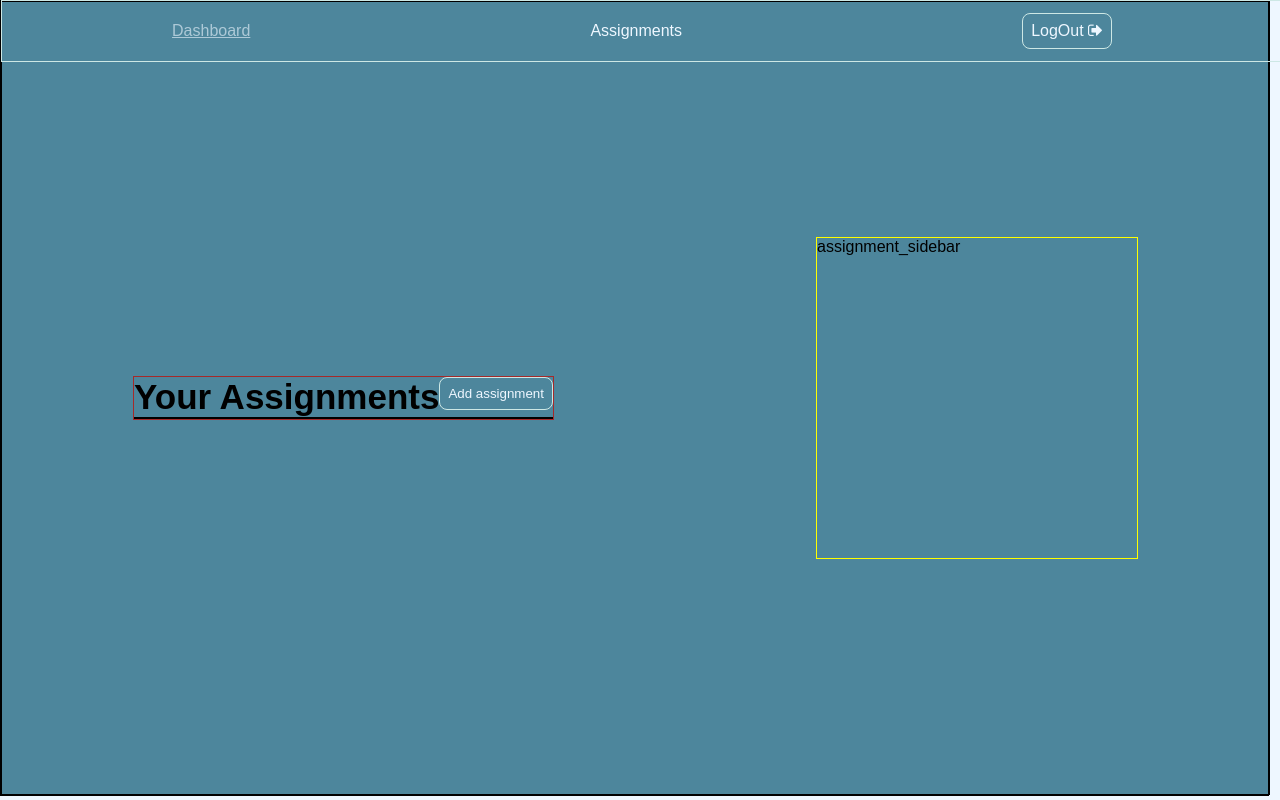
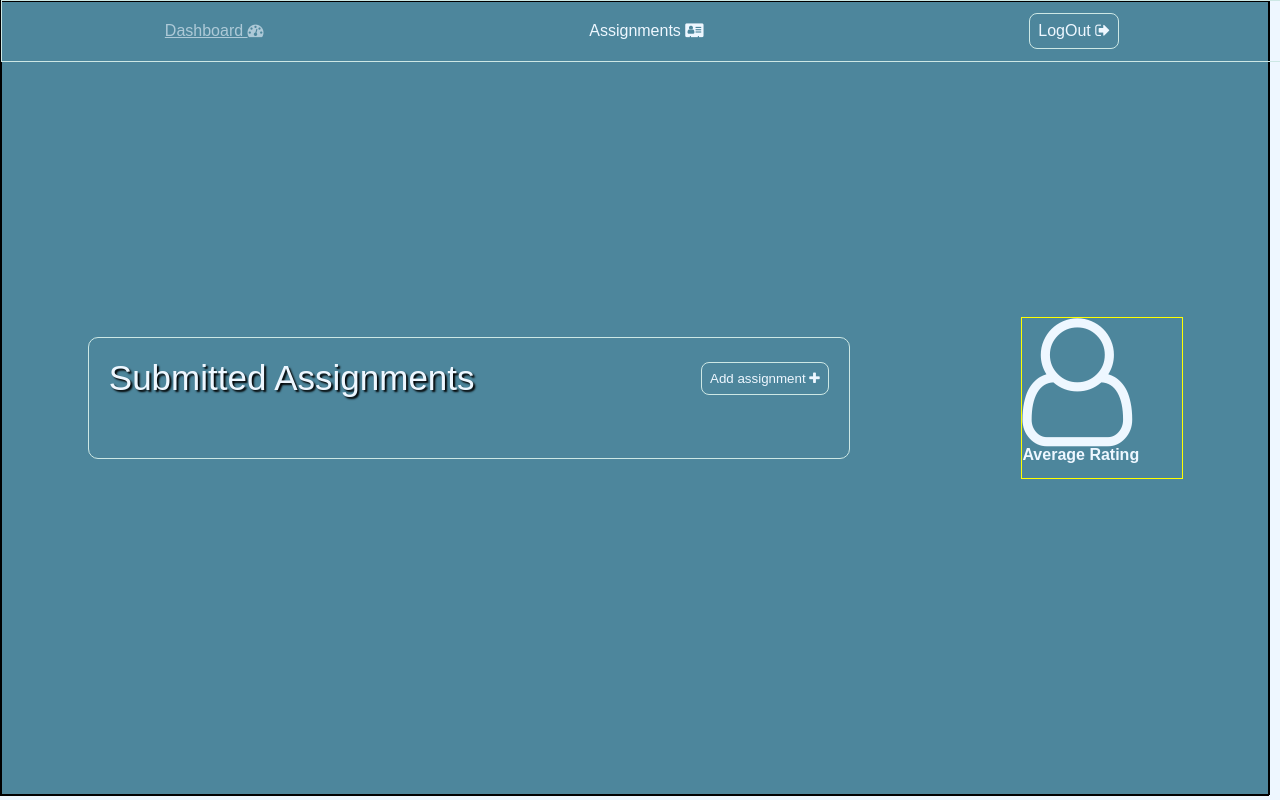
Before and after one commit to Usama1190/assignment-submission-on-firestore, a plain HTML site: page dashboard/dashboard.html in a window 1280 px wide. Both pictures are taken after a click on the element "Assignments". Drawn offline with nearby package versions, Linux system fonts and the light colour scheme; no server answers.

Commit message:
Keep learning and working on Aug 24, 24

```diff
--- a/dashboard/dashboard.html
+++ b/dashboard/dashboard.html
@@ -12,8 +12,8 @@
 <body>
     <div class="dashboard_wrapper">
         <div class="navbar borderColor">
-            <span id="navigateDashboard" class="navlink navlink_active">Dashboard</span>
-            <span id="navigateAssignment" class="navlink">Assignments</span>
+            <span id="navigateDashboard" class="navlink navlink_active">Dashboard <i class="fa fa-dashboard"></i></span>
+            <span id="navigateAssignment" class="navlink">Assignments <i class="fa fa-address-card"></i></span>
             <span id="logout" class="dashboard_logout_btn">LogOut <i class="fa fa-sign-out"></i></span>
         </div>
 
@@ -37,13 +37,23 @@
 
             <div id="assignmentList">
                 <div class="assignment_content">
-                    <span style="font-size: 35px;"><strong>Your Assignments</strong></span>
-                    <button class="dashboard_logout_btn" id="addLogo" type="button" style="float: right;">Add assignment</button>
+                    <div class="header_content">
+                        <span class="header_content_heading">Submitted Assignments</span>
+                        <div>
+                            <button class="dashboard_logout_btn" id="addLogo" type="button">Add assignment <i class="fa fa-plus"></i></button>
+                        </div>
+                    </div>
 
-                    <div style="border: 1px solid black;"><i class="fa fa-spinner fa-spin" style="font-size: 50px;" id="dataLoader"></i></div>
+                    <div><i class="fa fa-spinner fa-spin" style="font-size: 50px;" id="dataLoader"></i></div>
                     <div id="showData"></div>
                 </div>
-                <div class="assignment_sidebar">assignment_sidebar</div>
+                <div class="assignment_sidebar">
+                    <div class="user_avatar_container">
+                        <i class="fa fa-user-o user_avatar"></i>
+                    </div>
+
+                    <strong>Average Rating</strong>
+                </div>
             </div>
         </div>
     </div>
--- a/style.css
+++ b/style.css
@@ -232,6 +232,7 @@ body {
 .dashboard_main_heading {
     color: var(--color-3);
     font-size: 35px;
+    text-shadow: 2px 2px 2px black;
 }
 
 .assignmentForm {
@@ -267,15 +268,39 @@ body {
 }
 
 .assignment_content {
-    border: 1px solid brown;
+    border: 1px solid var(--color-border-4);
+    width: 45rem;
+    padding: 20px;
+    border-radius: 10px;
+}
+
+.header_content {
+    display: flex;
+    justify-content: space-between;
+    align-items: center;
+}
+
+.header_content_heading {
+    color: var(--color-3);
+    font-size: 35px;
+    text-shadow: 2px 2px 2px black;
+}
+
+#showData {
+    /* border: 1px solid yellow; */
+    padding: 20px;
 }
 
 .assignment_sidebar {
-    width: 20rem;
-    height: 20rem;
+    width: 10rem;
+    height: 10rem;
     border: 1px solid yellow;
+    color: var(--color-3);
 }
 
+.user_avatar {
+    font-size: 8rem;
+}
 
 .newAssignment {
     /* border: 1px solid black; */
```
